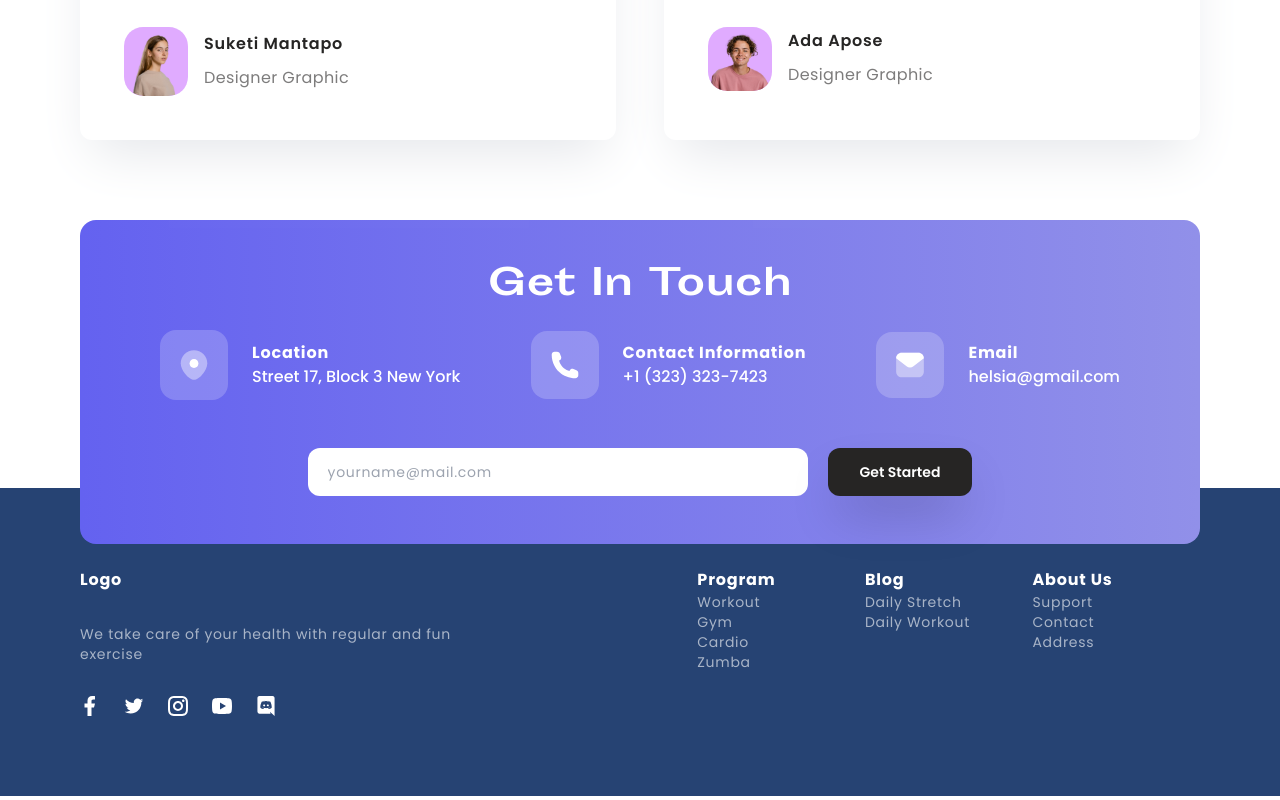
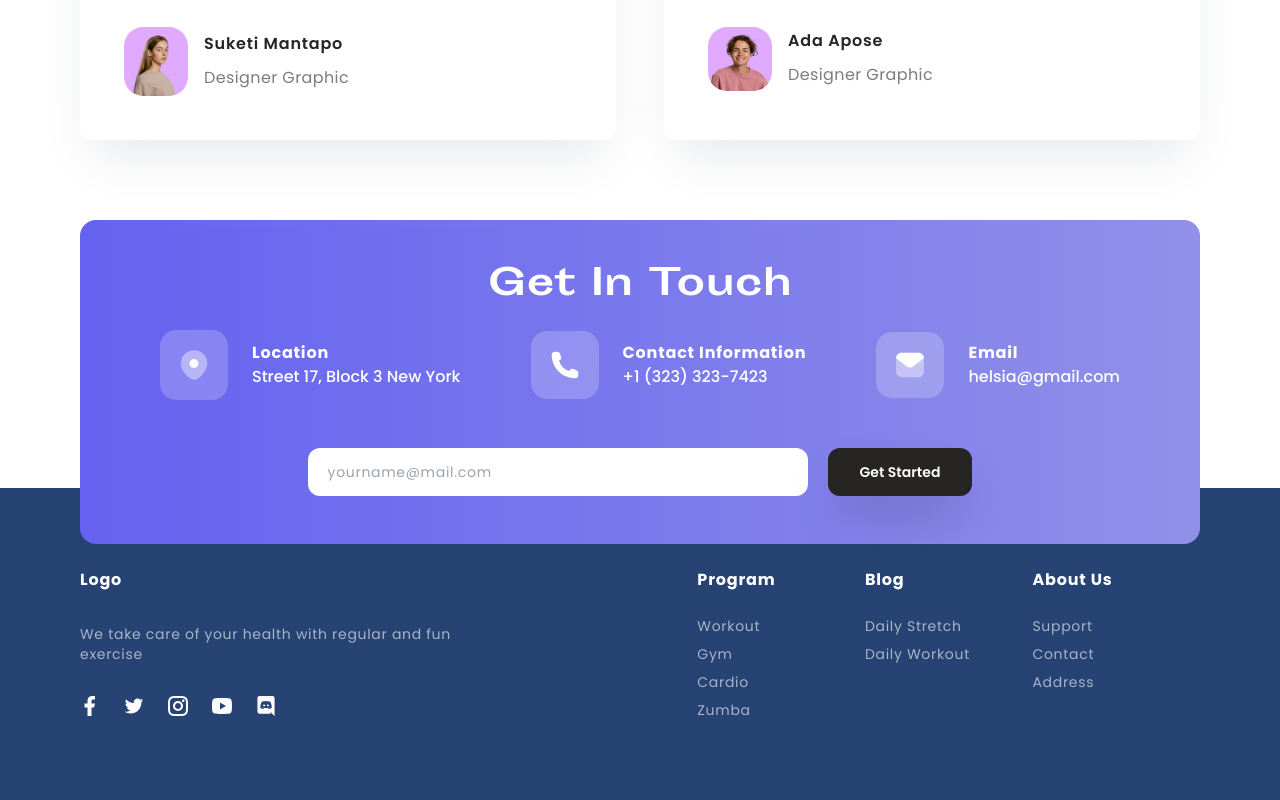
Before and after one commit to sohanemon/helsia-bootcamp, a Next.js app: page / in a window 1280 px wide. Shown: the part 3438-4238 px from the top of the page. Built offline with nearby package versions, Linux system fonts and the light colour scheme.

Commit message:
Jun 15, 2023, 3:45 PM

```diff
--- a/src/app/footer.tsx
+++ b/src/app/footer.tsx
@@ -12,10 +12,10 @@ export default function Footer() {
       </div>
       <div className='grid w-1/2 grid-cols-3'>
         {data.map((item) => (
-          <div key={item.menu}>
-            <p className='font-bold'>{item.menu}</p>
+          <div className='space-y-2' key={item.menu}>
+            <p className='mb-6 font-bold'>{item.menu}</p>
             {item.subMenus.map((subItem) => (
-              <p className='text-sm opacity-60' key={subItem}>
+              <p className='text-sm cursor-pointer opacity-60' key={subItem}>
                 {subItem}
               </p>
             ))}
```
